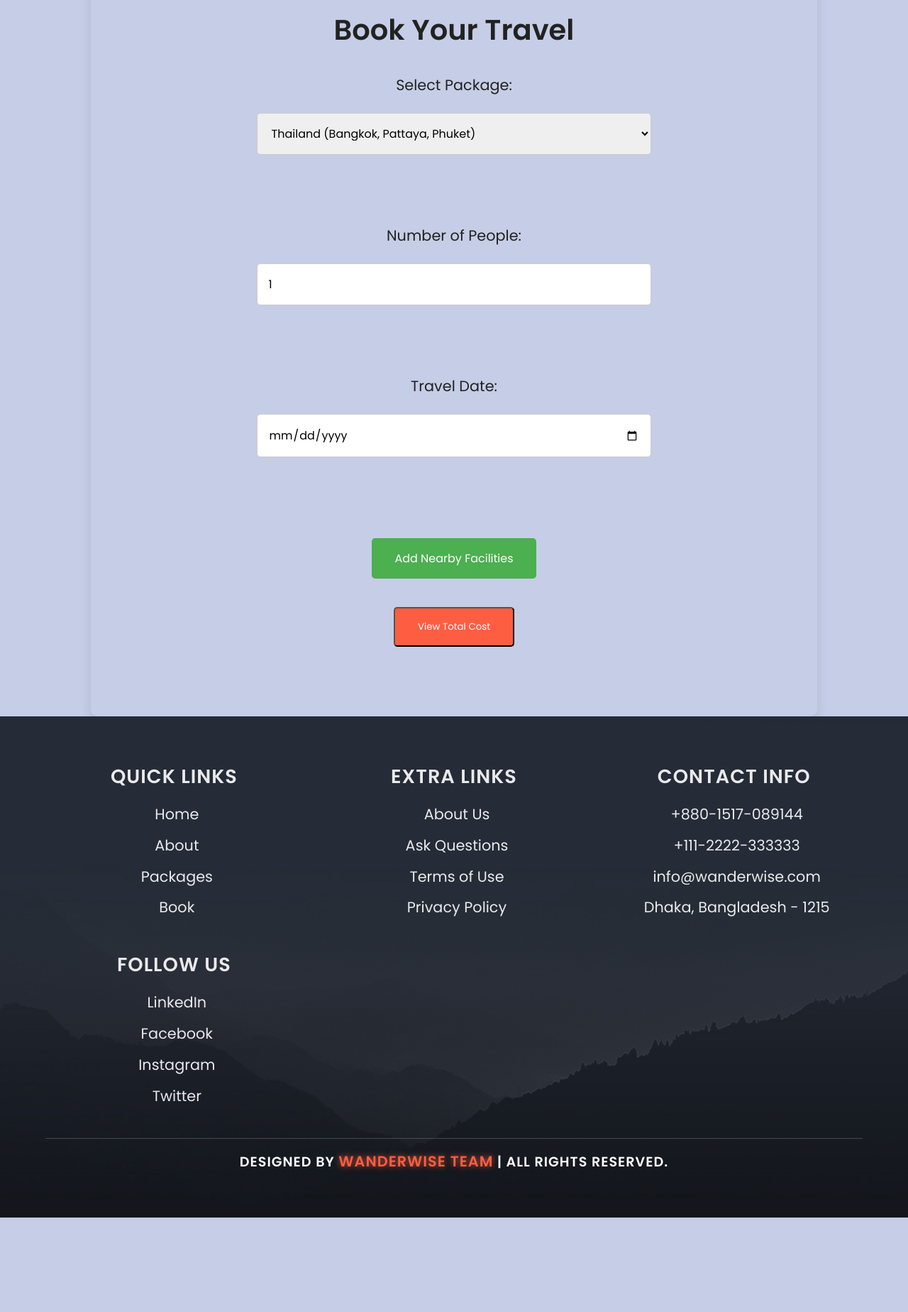
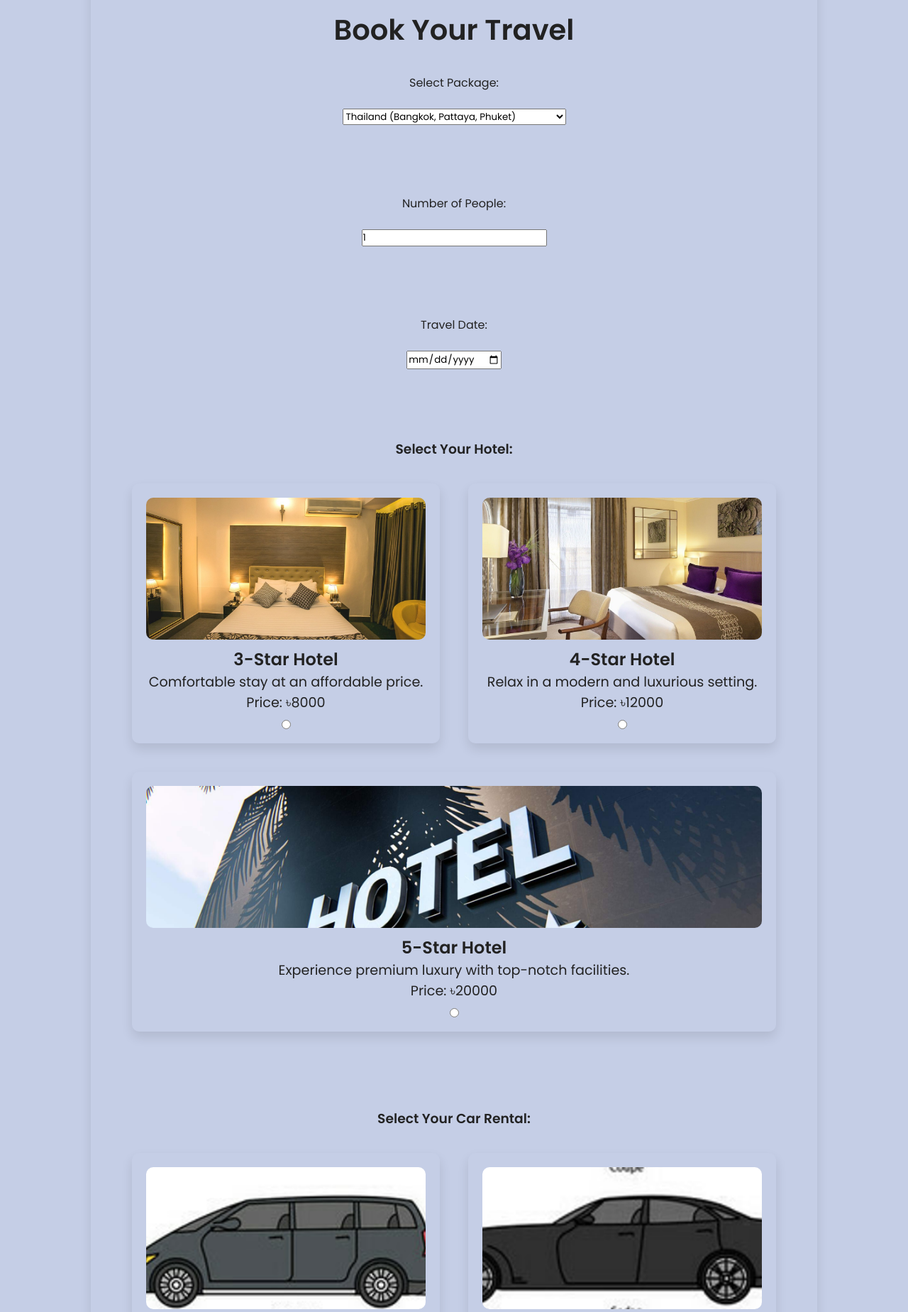
Before and after one commit to MotasimAbid19/WanderWise, a PHP site: page /views/booking.php in a window 1280 px wide. Shown: the part 126-1974 px from the top of the page at 71% size. Before the commit the page ends 1841 px from the top, so only its background shows below. Run offline with PHP 8.4, Linux system fonts and the light colour scheme; the visitor is signed in with stand-in values (Sample User, id 1); data comes from the database, SQL or seed files in the repository.

```diff
--- a/assets/css/booking.css
+++ b/assets/css/booking.css
@@ -17,7 +17,7 @@ body {
     margin: 0 auto;
     padding: 3rem;
     background-color: var(--main-color);
-    color: white;
+    color: var(--black);
     border-radius: 10px;
     box-shadow: var(--box-shadow);
     animation: fadeIn 1s ease-out;
@@ -38,24 +38,63 @@ form {
     align-items: center;
 }
 
-/* Form Inputs */
-label {
-    font-size: 1.3rem;
+/* Card Styling */
+.card {
+    width: 30%;
+    background-color: var(--main-color);
+    padding: 20px;
+    border-radius: 10px;
+    box-shadow: var(--box-shadow);
+    text-align: center;
+    margin: 10px;
+    transition: transform 0.3s ease;
+}
+
+.card img {
+    width: 100%;
+    height: 200px;
+    object-fit: cover;
+    border-radius: 10px;
+}
+
+.card:hover {
+    transform: scale(1.05); /* Zoom effect on hover */
+    background: var(--tomato); /* Change background color on hover */
+    color: var(--black); /* Text color change on hover */
+}
+
+.card h4 {
+    font-size: 1.5rem;
+    color: var(--black);
+    margin-top: 10px;
+}
+
+.card p {
+    font-size: 1.2rem;
     color: var(--black);
 }
 
-input, select {
-    padding: 1rem;
-    font-size: 1rem;
-    border-radius: 5px;
-    width: 60%;
-    border: 1px solid #ccc;
+.card input[type="radio"] {
+    margin-top: 10px;
+}
+
+/* Layout for card views */
+.hotel-cards, .car-cards {
+    display: flex;
+    justify-content: space-between;
+    flex-wrap: wrap;
+    gap: 20px;
+}
+
+.hotel-cards .card, .car-cards .card {
+    flex: 1 1 30%;
+    margin: 10px;
 }
 
 /* Buttons */
 button, .btn {
     background-color: var(--tomato);
-    color: white;
+    color: var(--white);
     padding: 1rem 2rem;
     text-decoration: none;
     border-radius: 5px;
@@ -66,25 +105,8 @@ button, .btn {
 }
 
 button:hover, .btn:hover {
-    background-color: #c35427;
+    background-color: var(--black);
     transform: scale(1.05);
-}
-
-a {
-    text-decoration: none;
-}
-
-.btn {
-    display: inline-block;
-}
-
-/* Nearby Facilities Button */
-.btn {
-    background-color: #4CAF50; /* Green background */
-}
-
-.btn:hover {
-    background-color: #388E3C;
 }
 
 /* Animation for elements */
@@ -110,11 +132,8 @@ a {
         font-size: 2rem;
     }
 
-    input, select {
-        width: 80%; /* Wider inputs on mobile */
-    }
-
-    button, .btn {
-        width: 80%; /* Make buttons full-width on mobile */
+    .card {
+        width: 100%;
+        margin: 10px 0;
     }
 }
--- a/assets/css/total_cost.css
+++ b/assets/css/total_cost.css
@@ -34,7 +34,7 @@ h2 {
 .booking-details {
     margin-bottom: 2rem;
     font-size: 1.5rem;
-    color: var(--black);
+    color:var(--black);
     text-align: center;
 }
 
@@ -50,7 +50,7 @@ h2 {
 /* Confirm Button */
 button, .btn {
     background-color: var(--tomato);
-    color: var(--black);
+    color: white;
     padding: 1rem 2rem;
     text-decoration: none;
     border-radius: 5px;
@@ -61,7 +61,7 @@ button, .btn {
 }
 
 button:hover, .btn:hover {
-    background-color: var(--main-color);
+    background-color: var(--black);
     transform: scale(1.05);
 }
 
--- a/views/booking.php
+++ b/views/booking.php
@@ -36,32 +36,67 @@ if ($_SERVER["REQUEST_METHOD"] == "POST") {
     $package_id = $_POST['package_id'];
     $number_of_people = $_POST['number_of_people'];
     $travel_date = $_POST['travel_date'];
+    $hotel = $_POST['hotel'];  // Hotel selection
+    $car_rental = $_POST['car_rental'];  // Car rental selection
 
     // Get the package details to calculate total cost
     $package_query = "SELECT price, name FROM packages WHERE id = $package_id";
     $package_result = $conn->query($package_query);
     $package = $package_result->fetch_assoc();
-    $total_cost = $package['price'] * $number_of_people;
 
+    // Calculate the hotel and car rental prices
+    $hotel_price = 0;
+    switch ($hotel) {
+        case '3-star':
+            $hotel_price = 8000;
+            break;
+        case '4-star':
+            $hotel_price = 12000;
+            break;
+        case '5-star':
+            $hotel_price = 20000;
+            break;
+    }
+
+    $car_rental_price = 0;
+    switch ($car_rental) {
+        case 'Economy':
+            $car_rental_price = 10000;
+            break;
+        case 'Sedan':
+            $car_rental_price = 17000;
+            break;
+        case 'SUV':
+            $car_rental_price = 25000;
+            break;
+    }
+
+    // Calculate total cost: package price + hotel price + car rental price
+    $total_cost = ($package['price'] * $number_of_people) + $hotel_price + $car_rental_price;
+
+    // If booking_id is set, update the existing booking
     if (isset($booking_id)) {
-        // If booking_id is set, update the existing booking
         $update_booking = "UPDATE bookings
                            SET package_id = '$package_id', number_of_people = '$number_of_people',
-                               booking_date = '$travel_date', total_cost = '$total_cost'
+                               booking_date = '$travel_date', total_cost = '$total_cost', hotel = '$hotel', car_rental = '$car_rental'
                            WHERE id = $booking_id";
+
         if ($conn->query($update_booking) === TRUE) {
-            header("Location: total_cost.php?booking_id=$booking_id"); // Redirect to total cost page
+            // Redirect to total cost page with booking_id
+            header("Location: total_cost.php?booking_id=$booking_id");
             exit();
         } else {
             echo "Error updating booking: " . $conn->error;
         }
     } else {
         // If booking_id is not set, insert a new booking
-        $insert_booking = "INSERT INTO bookings (user_id, package_id, number_of_people, booking_date, total_cost)
-                           VALUES ('$user_id', '$package_id', '$number_of_people', '$travel_date', '$total_cost')";
+        $insert_booking = "INSERT INTO bookings (user_id, package_id, number_of_people, booking_date, total_cost, hotel, car_rental)
+                           VALUES ('$user_id', '$package_id', '$number_of_people', '$travel_date', '$total_cost', '$hotel', '$car_rental')";
+
         if ($conn->query($insert_booking) === TRUE) {
             $booking_id = $conn->insert_id; // Get the inserted booking ID
-            header("Location: total_cost.php?booking_id=$booking_id"); // Redirect to total cost page
+            // Redirect to total cost page with booking_id
+            header("Location: total_cost.php?booking_id=$booking_id");
             exit();
         } else {
             echo "Error inserting booking: " . $conn->error;
@@ -100,8 +135,62 @@ if ($_SERVER["REQUEST_METHOD"] == "POST") {
         <input type="date" name="travel_date" id="travel_date" value="<?php echo isset($booking) ? $booking['booking_date'] : ''; ?>" required>
 
         <br><br>
-            <!-- Nearby Facilities Button -->
-        <a href="nearby_facilities.php" class="btn">Add Nearby Facilities</a>
+
+        <!-- Hotel Selection (Card View) -->
+        <h3>Select Your Hotel:</h3>
+        <div class="hotel-cards">
+            <div class="card">
+                <img src="../assets/images/3_star_hotel.png" alt="Hotel 1">
+                <h4>3-Star Hotel</h4>
+                <p>Comfortable stay at an affordable price.</p>
+                <p>Price: ৳8000</p>
+                <input type="radio" name="hotel" value="3-star" <?php echo isset($booking) && $booking['hotel'] == '3-star' ? 'checked' : ''; ?>>
+            </div>
+            <div class="card">
+                <img src="../assets/images/4_star_hotel.png" alt="Hotel 2">
+                <h4>4-Star Hotel</h4>
+                <p>Relax in a modern and luxurious setting.</p>
+                <p>Price: ৳12000</p>
+                <input type="radio" name="hotel" value="4-star" <?php echo isset($booking) && $booking['hotel'] == '4-star' ? 'checked' : ''; ?>>
+            </div>
+            <div class="card">
+                <img src="../assets/images/5_star_hotel.png" alt="Hotel 3">
+                <h4>5-Star Hotel</h4>
+                <p>Experience premium luxury with top-notch facilities.</p>
+                <p>Price: ৳20000</p>
+                <input type="radio" name="hotel" value="5-star" <?php echo isset($booking) && $booking['hotel'] == '5-star' ? 'checked' : ''; ?>>
+            </div>
+        </div>
+
+        <br><br>
+
+        <!-- Car Rental Selection (Card View) -->
+        <h3>Select Your Car Rental:</h3>
+        <div class="car-cards">
+            <div class="card">
+                <img src="../assets/images/economic_car.png" alt="Economy Car">
+                <h4>Economy Car</h4>
+                <p>Perfect for a quick city trip.</p>
+                <p>Price: ৳10000</p>
+                <input type="radio" name="car_rental" value="Economy" <?php echo isset($booking) && $booking['car_rental'] == 'Economy' ? 'checked' : ''; ?>>
+            </div>
+            <div class="card">
+                <img src="../assets/images/sedan_car.png" alt="Sedan Car">
+                <h4>Sedan</h4>
+                <p>Comfortable for small groups or families.</p>
+                <p>Price: ৳17000</p>
+                <input type="radio" name="car_rental" value="Sedan" <?php echo isset($booking) && $booking['car_rental'] == 'Sedan' ? 'checked' : ''; ?>>
+            </div>
+            <div class="card">
+                <img src="../assets/images/suv_car.png" alt="SUV Car">
+                <h4>SUV</h4>
+                <p>Perfect for large groups or family vacations.</p>
+                <p>Price: ৳25000</p>
+                <input type="radio" name="car_rental" value="SUV" <?php echo isset($booking) && $booking['car_rental'] == 'SUV' ? 'checked' : ''; ?>>
+            </div>
+        </div>
+
+        <br><br>
 
         <!-- Submit Button -->
         <button type="submit"><?php echo isset($booking_id) ? 'Update Booking' : 'View Total Cost'; ?></button>
@@ -109,11 +198,8 @@ if ($_SERVER["REQUEST_METHOD"] == "POST") {
 
     <br><br>
 
-
-
 </div>
 
 <?php
 // Include footer
 include('../includes/footer.php');
-?>
```
Also changed, not shown: views/total_cost.php (+48 -2 lines), assets/images/3_star_hotel.png (added), assets/images/4_star_hotel.png (added), assets/images/5_star_hotel.png (added), assets/images/economic_car.png (added), assets/images/sedan_car.png (added), assets/images/suv_car.png (added).
